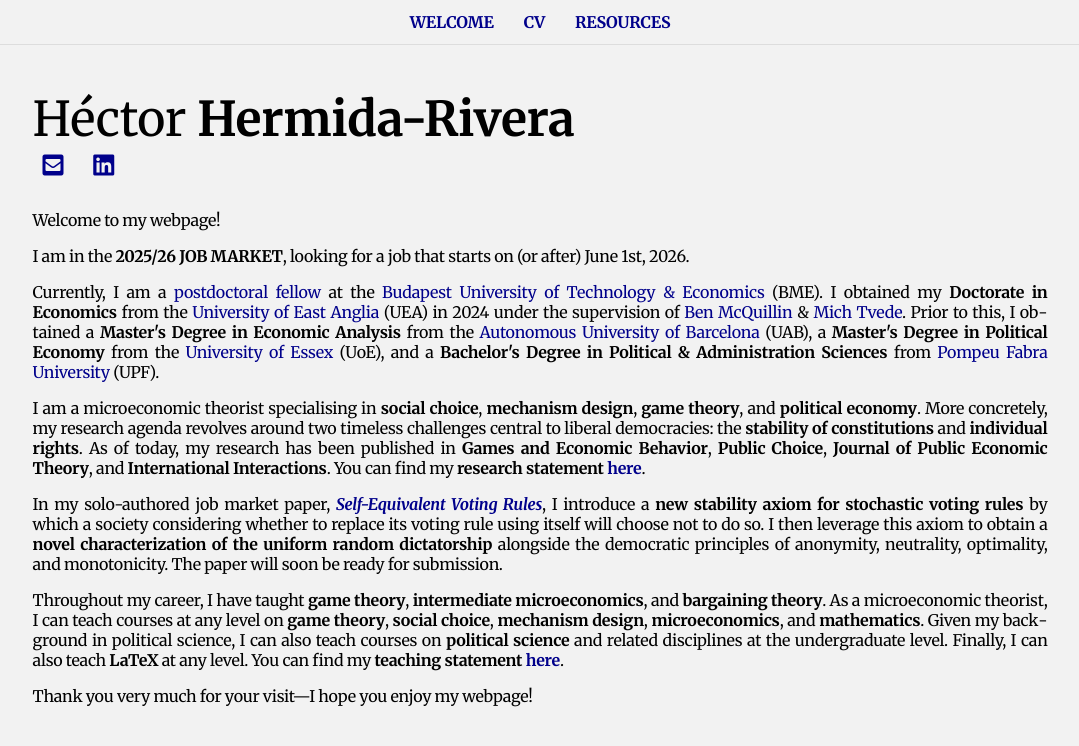
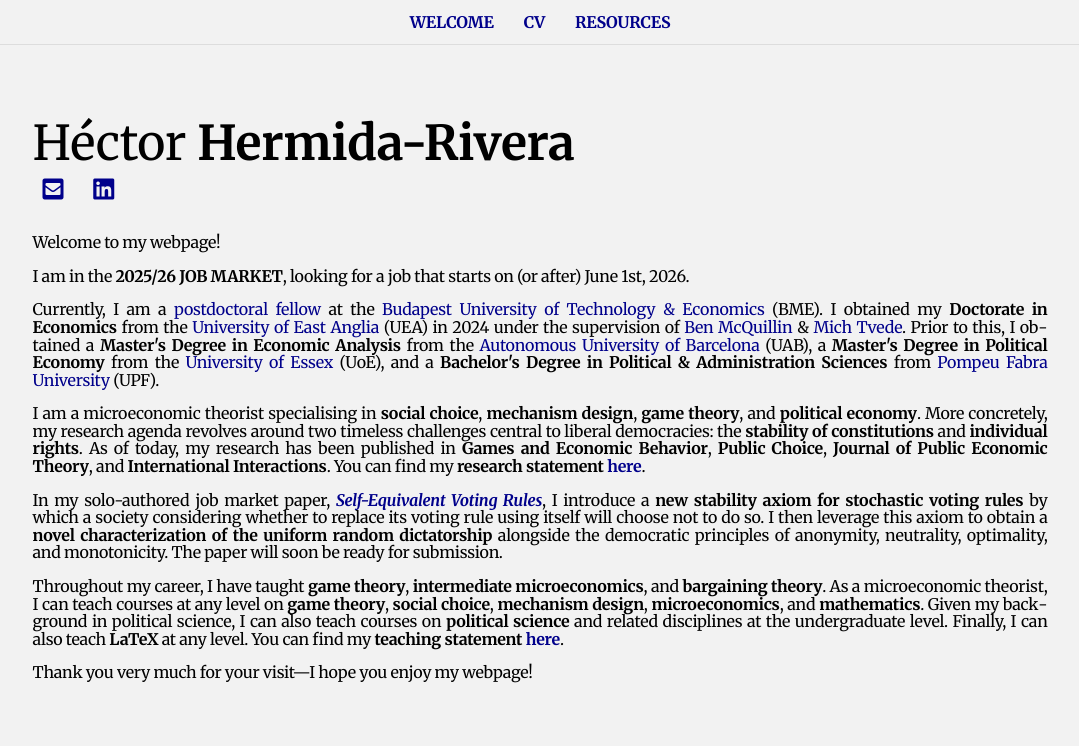
Before and after one commit to HectorHermidaRivera/hectorhermidarivera.github.io, a Jekyll site: the page built from index.md, in a window 1280 px wide. Shown: the top 746 px of the page, without its empty margins (100-1179 px from the left). Built offline with Jekyll 4.4.1, drawn with Linux system fonts in a browser that asks for light colours; a style sheet for code colours, icons or effects is not loaded.

Commit message:
Update style.css

```diff
--- a/assets/css/style.css
+++ b/assets/css/style.css
@@ -61,6 +61,12 @@ body {
   word-spacing: -0.01em;
   font-feature-settings: "kern" 1, "liga" 1, "clig" 1, "calt" 1;
   text-rendering: optimizeLegibility;
+}
+
+/* PARAGRAPH SPACING */
+
+p {
+  line-height: 1.1;
 }
 
 /* CV & RESOURCES CONTENT */
```
